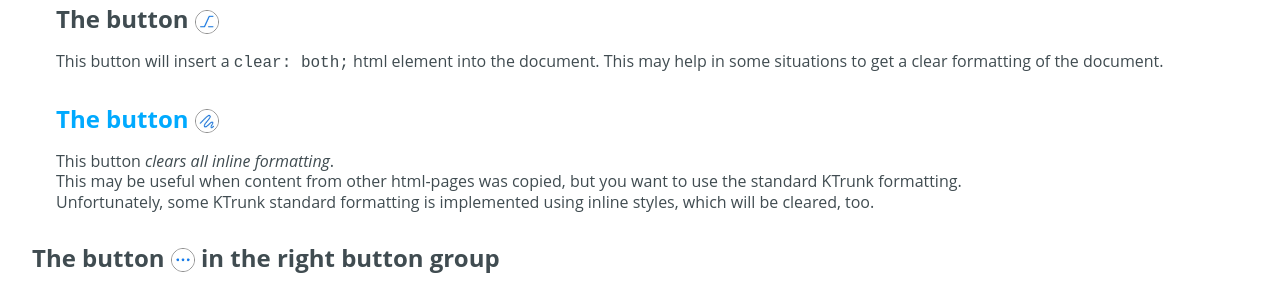
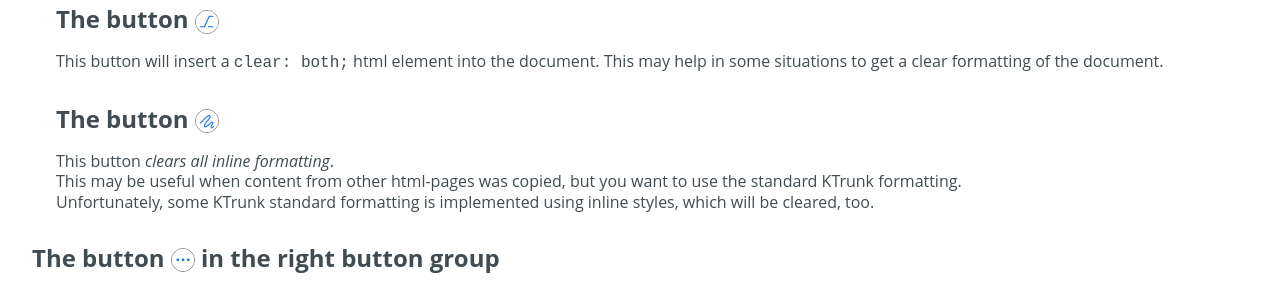
Before and after one commit to cs-LA/home, a Jekyll site: the page built from KTrunk/Manual/EditMode.md, in a window 1280 px wide. Shown: the part 2880-3172 px from the top of the page. Built offline with Jekyll 4.4.1, drawn with Linux system fonts in a browser that asks for light colours; our own code applies the rules of GitHub Pages for plain Markdown files.

Commit message:
Update EditMode.md

```diff
--- a/KTrunk/Manual/EditMode.md
+++ b/KTrunk/Manual/EditMode.md
@@ -238,10 +238,10 @@
     <span class="en">This button will insert a <code>clear: both;</code> html element into the document. This may help in some situations to get a clear formatting of the document.</span>
     <span class="de">Diese Schaltfläche fügt ein <code>clear: both;</code> html-Element in das Dokument ein. Dies kann in einigen Situationen hilfreich sein, um wieder eine saubere Formatierung des Dokuments zu erreichen.</span>
   </p>
-  <a id="clearStyles"><h3>
+  <h3>
     <span class="en">The button <img src="buttons/clearStyles.jpg" class="inLine"></span>
     <span class="de">Die Schaltfläche <img src="buttons/clearStyles.jpg" class="inLine"></span>
-  </h3></a>
+  </h3>
   <p>
     <span class="en">This button <i>clears all inline formatting</i>.<br>This may be useful when content from other html-pages was copied, but you want to use the standard KTrunk formatting.<br>Unfortunately, some KTrunk standard formatting is implemented using inline styles, which will be cleared, too.</span>
     <span class="de">Hiermit werden alle <i>Inline-Formatierungen gelöscht</i>.<br>Dies kann ganz nützlich sein, wenn man Inhalt von anderen Web-Seiten kopiert hat, ihn aber dem KTrunk-Standard entsprechend formatiert haben möchte.<br>Dummerweise sind einige KTrunk-Formatierungen auch über Inline-Stile implementiert, die dabei auch verloren gehen.</span>
```
